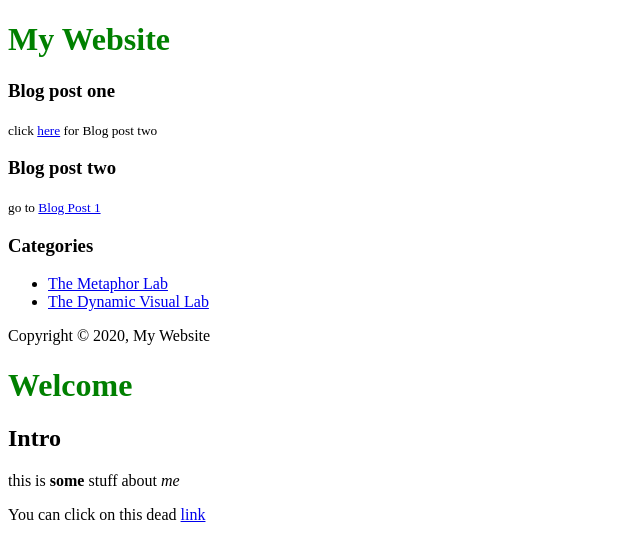
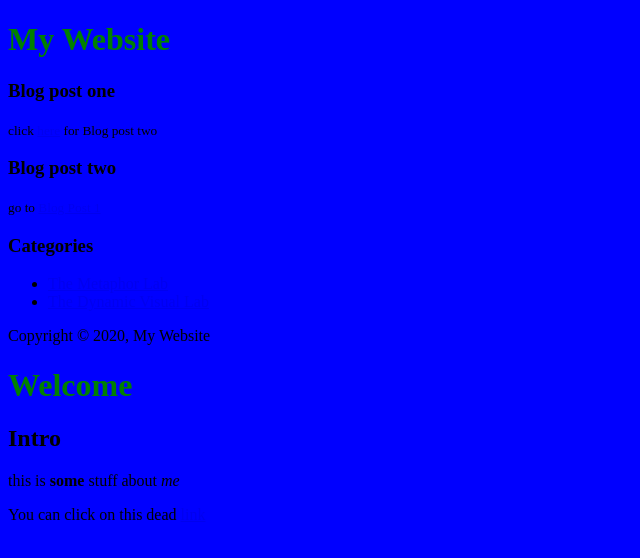
Before and after one commit to Akunwa/Akunwa.github.io, a plain HTML site: page index.html in a window 1280 px wide. Shown: the whole page, without its empty margins (0-640 px from the left). Drawn offline with Linux system fonts and the light colour scheme.

Commit message:
Update style.css

```diff
--- a/style.css
+++ b/style.css
@@ -1 +1,2 @@
-h1{color:green}
+h1{color:green;}
+body{background-color:blue;}
```
